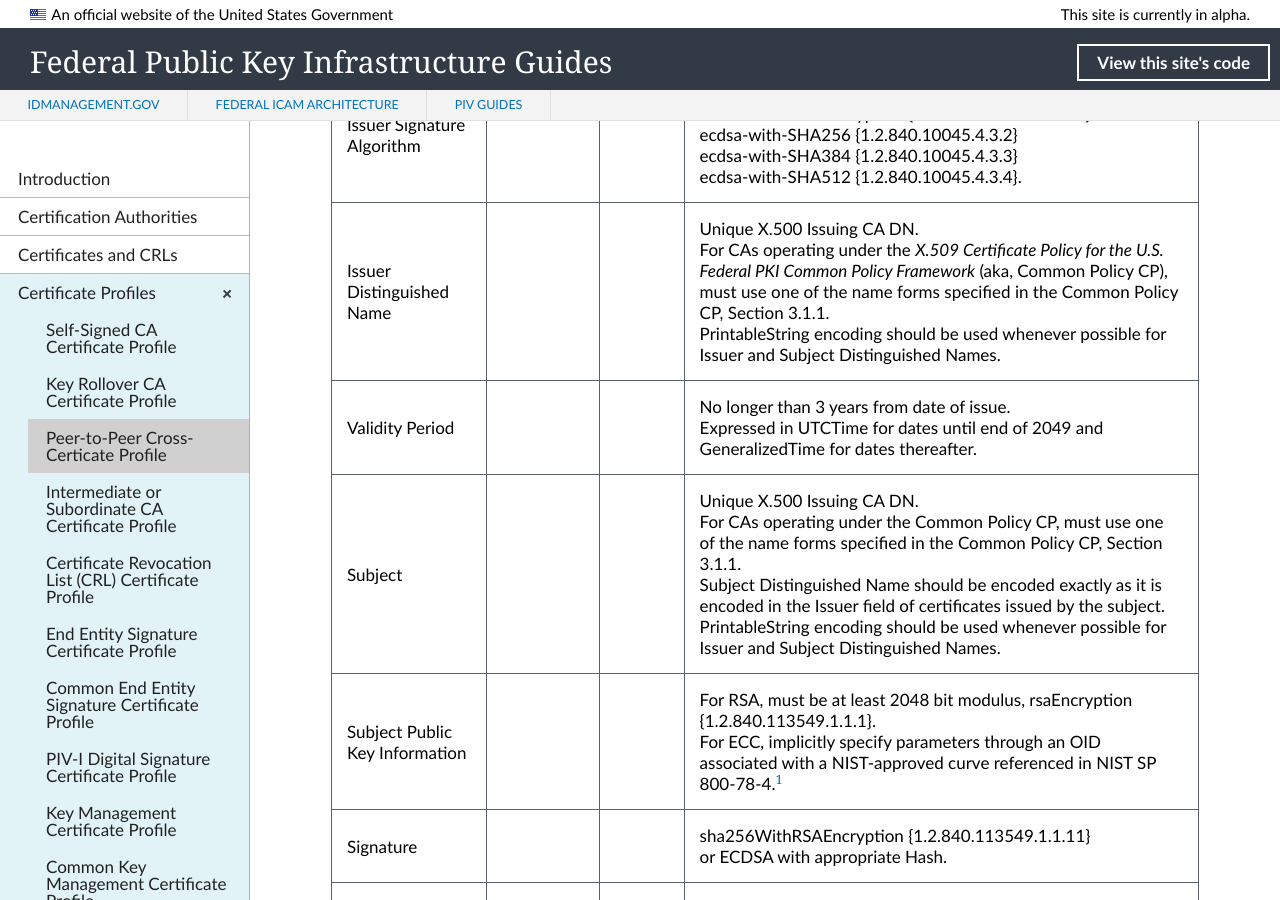
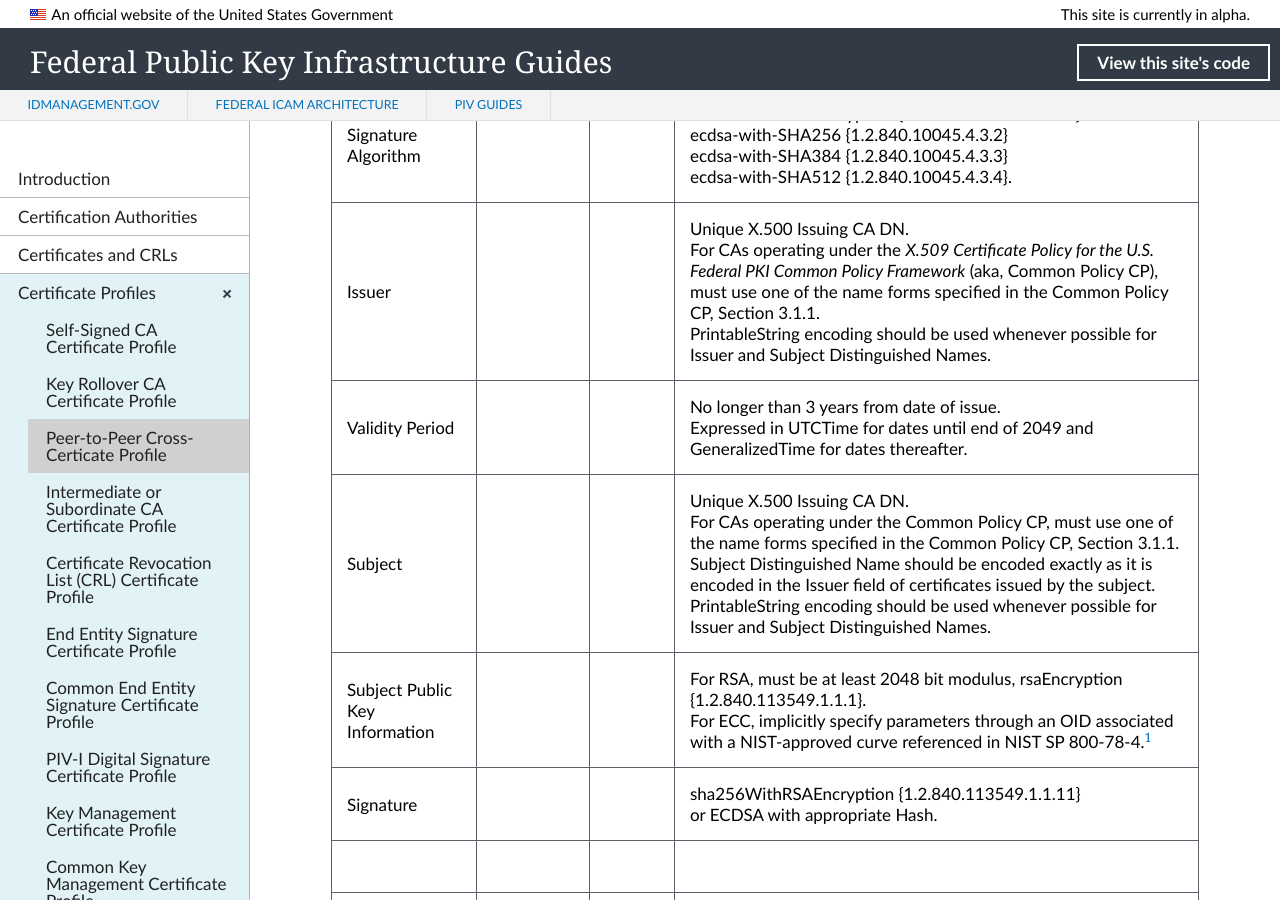
Before and after one commit to GSA/fpki-guides, a Jekyll site: the page built from _profiles/03_p2p_cross_cert.md, in a window 1280 px wide and 900 px high, scrolled down 431 px. Built offline with Jekyll 4.4.1, drawn with Linux system fonts in a browser that asks for light colours; nearby versions of some CDN libraries; library files that are not in the unit come from our copies.

Commit message:
Update 03_p2p_cross_cert.md
Issuer DN to "Issuer"

```diff
--- a/_profiles/03_p2p_cross_cert.md
+++ b/_profiles/03_p2p_cross_cert.md
@@ -11,7 +11,7 @@
 | Version   |       |       | V3 (2)                                 |
 | Serial Number   |       |       | Must be a unique positive number. |
 | Issuer Signature Algorithm   |       |       |  One of the following:<br>sha256WithRSAEncryption {1.2.840.113549.1.1.11}<br>ecdsa-with-SHA256 {1.2.840.10045.4.3.2}<br>ecdsa-with-SHA384 {1.2.840.10045.4.3.3}<br>ecdsa-with-SHA512 {1.2.840.10045.4.3.4}. |
-| Issuer Distinguished Name   |       |       |  Unique X.500 Issuing CA DN.<br>For CAs operating under the _X.509 Certificate Policy for the U.S. Federal PKI Common Policy Framework_ (aka, Common Policy CP), must use one of the name forms specified in the Common Policy CP, Section 3.1.1.<br>PrintableString encoding should be used whenever possible for Issuer and Subject Distinguished Names.  |
+| Issuer   |       |       |  Unique X.500 Issuing CA DN.<br>For CAs operating under the _X.509 Certificate Policy for the U.S. Federal PKI Common Policy Framework_ (aka, Common Policy CP), must use one of the name forms specified in the Common Policy CP, Section 3.1.1.<br>PrintableString encoding should be used whenever possible for Issuer and Subject Distinguished Names.  |
 | Validity Period   |       |       |  No longer than 3 years from date of issue.<br>Expressed in UTCTime for dates until end of 2049 and GeneralizedTime for dates thereafter.  |
 | Subject   |       |       |   Unique X.500 Issuing CA DN.<br>For CAs operating under the Common Policy CP, must use one of the name forms specified in the Common Policy CP, Section 3.1.1.<br>Subject Distinguished Name should be encoded exactly as it is encoded in the Issuer field of certificates issued by the subject.<br>PrintableString encoding should be used whenever possible for Issuer and Subject Distinguished Names.    |
 | Subject Public Key Information   |       |       |   For RSA, must be at least 2048 bit modulus, rsaEncryption {1.2.840.113549.1.1.1}.<br>For ECC, implicitly specify parameters through an OID associated with a NIST-approved curve referenced in NIST SP 800-78-4.<sup>[1](#1)</sup>   |
```
